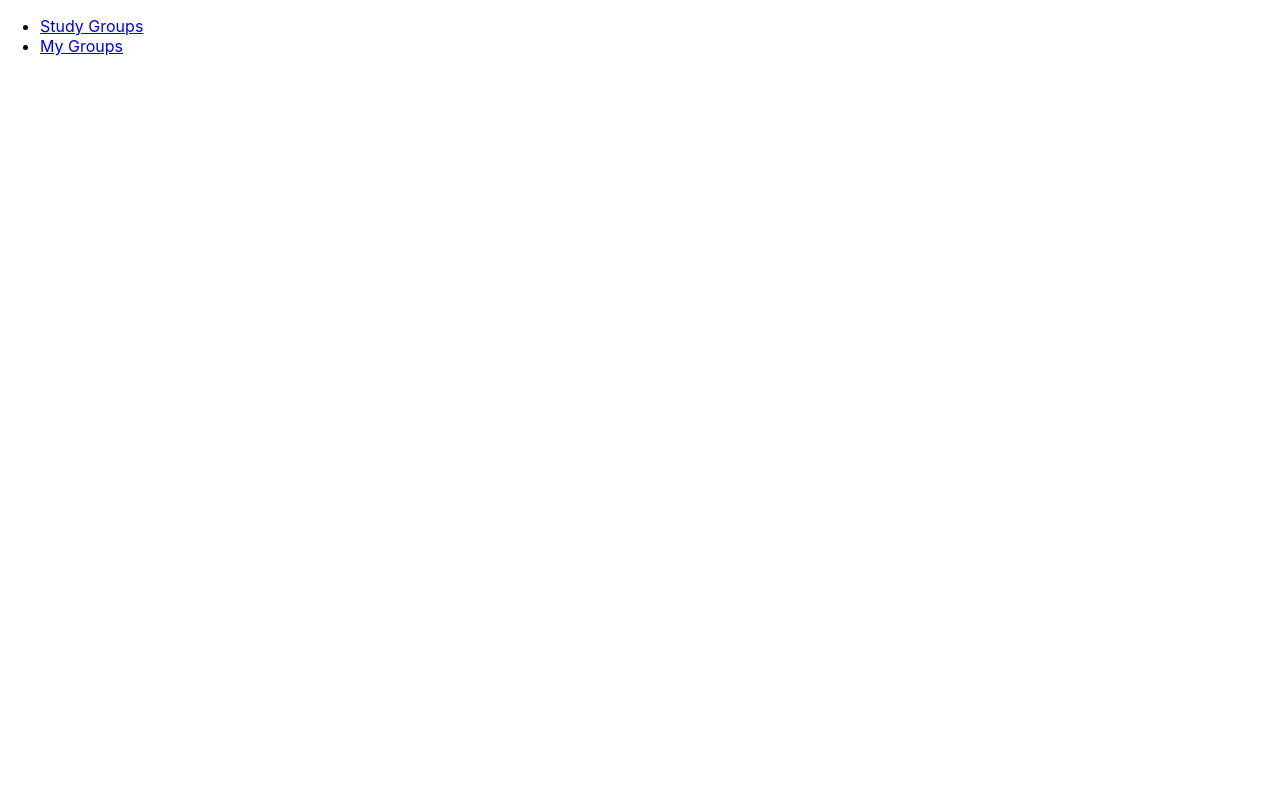
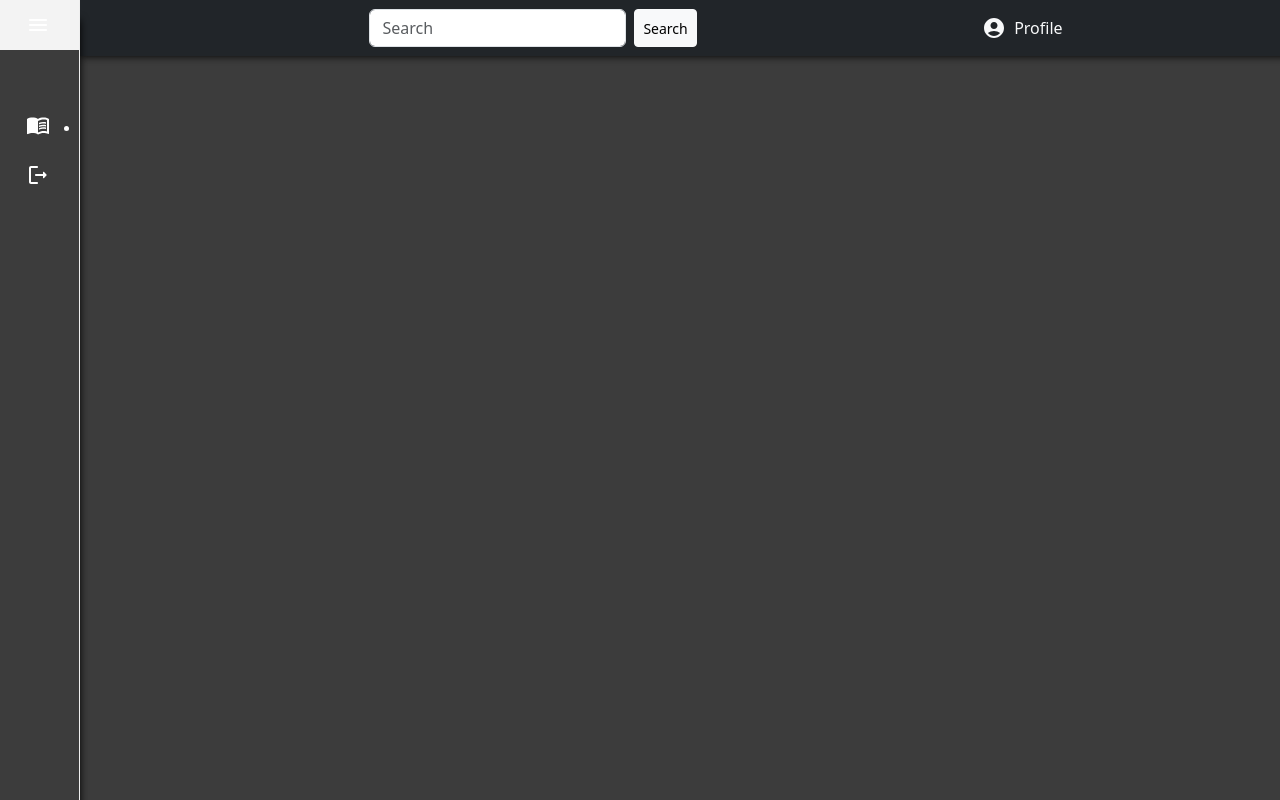
Before and after one commit to Aptheparker/comity, a React (Create React App) app in the folder frontend/: page /main in a window 1280 px wide. Built offline with nearby package versions, Linux system fonts and the light colour scheme.

Commit message:
main page design && need to change all (design)

```diff
--- a/frontend/src/components/Layout/MainHeader.js
+++ b/frontend/src/components/Layout/MainHeader.js
@@ -1,5 +1,56 @@
+import Button from "react-bootstrap/Button";
+import Container from "react-bootstrap/Container";
+import Form from "react-bootstrap/Form";
+import Nav from "react-bootstrap/Nav";
+import Navbar from "react-bootstrap/Navbar";
+
+import AccountCircleIcon from "@mui/icons-material/AccountCircle";
+
+import classes from './MainHeader.module.css';
+
 const MainHeader = () => {
-  return <></>;
+  return (
+    <Navbar
+      expand="lg"
+      className="bg-dark"
+      style={{
+        position: "fixed",
+        width: "100%",
+        left: "80px",
+        filter: "drop-shadow(0px 0px 4px #000)",
+      }}
+    >
+      <Container fluid>
+        <Navbar.Toggle aria-controls="navbarScroll" className="bg-light" />
+        <Navbar.Collapse id="navbarScroll" style={{ justifyContent: "space-evenly" }}>
+          <Form className="d-flex">
+            <Form.Control
+              type="search"
+              placeholder="Search"
+              className={`me-2 ${classes.searchBar}`}
+              aria-label="Search"
+            />
+            <Button className="btn btn-light" size="sm">
+              Search
+            </Button>
+          </Form>
+          <Nav
+            className="ml-auto"
+            style={{ maxHeight: "100px" }}
+            navbarScroll
+          >
+            <Nav.Link
+              href="#action1"
+              className="text-light d-flex align-items-center"
+            >
+              <AccountCircleIcon style={{ marginRight: "8px" }} />
+              Profile
+            </Nav.Link>
+          </Nav>
+        </Navbar.Collapse>
+      </Container>
+    </Navbar>
+  );
 };
 
 export default MainHeader;
--- a/frontend/src/components/Layout/MainHeader.module.css
+++ b/frontend/src/components/Layout/MainHeader.module.css
@@ -0,0 +1,6 @@
+/* MainHeader.module.css */
+@media (max-width: 768px) {
+  .searchBar {
+    width: 200px; /* Set the desired height for the search bar on mobile devices */
+  }
+}
--- a/frontend/src/components/Layout/MainNavigationBar.js
+++ b/frontend/src/components/Layout/MainNavigationBar.js
@@ -1,15 +1,60 @@
+import { Sidebar, Menu, MenuItem, SubMenu } from "react-pro-sidebar";
+import { useState } from "react";
+
+// mui icons
+import MenuRoundedIcon from "@mui/icons-material/MenuRounded";
+import MenuBookIcon from "@mui/icons-material/MenuBook";
+import LibraryBooksIcon from "@mui/icons-material/LibraryBooks";
+import FolderSpecialIcon from "@mui/icons-material/FolderSpecial";
+import LogoutRoundedIcon from "@mui/icons-material/LogoutRounded";
+
 const MainNavigationBar = () => {
+  const [isSidebarOpen, setSidebarOpen] = useState(false);
+
+  const toggleSidebar = () => {
+    setSidebarOpen(!isSidebarOpen);
+  };
+
   return (
-    <nav className="main-navigation">
-      <ul>
-        <li>
-          <a href="/">Study Groups</a>
-        </li>
-        <li>
-          <a href="/">My Groups</a>
-        </li>
-      </ul>
-    </nav>
+    <Sidebar
+      className="app"
+      collapsed={!isSidebarOpen}
+      backgroundColor="rgb(60, 60, 60)"
+      style={{
+        color: "white",
+        filter: "drop-shadow(0px 20px 4px #000)",
+        position: "fixed",
+        zIndex: "1",
+        height: "100vh",
+      }}
+    >
+      <Menu>
+        <MenuItem
+          className="menu1"
+          icon={<MenuRoundedIcon />}
+          onClick={toggleSidebar}
+          style={{ marginBottom: "50px" }}
+        >
+          <h2> Comity</h2>
+        </MenuItem>
+        <SubMenu label="Study Groups" icon={<MenuBookIcon />}>
+          <MenuItem
+            icon={<LibraryBooksIcon />}
+            style={{ backgroundColor: "#3C3C3C" }}
+          >
+            {" "}
+            All Groups{" "}
+          </MenuItem>
+          <MenuItem
+            icon={<FolderSpecialIcon />}
+            style={{ backgroundColor: "#3C3C3C" }}
+          >
+            My Groups
+          </MenuItem>
+        </SubMenu>
+        <MenuItem icon={<LogoutRoundedIcon />}> Logout </MenuItem>
+      </Menu>
+    </Sidebar>
   );
 };
 
--- a/frontend/src/index.js
+++ b/frontend/src/index.js
@@ -5,6 +5,10 @@ import App from "./App";
 import reportWebVitals from "./reportWebVitals";
 import { GoogleOAuthProvider } from "@react-oauth/google";
 import { BrowserRouter } from "react-router-dom";
+
+import 'bootstrap/dist/css/bootstrap.min.css';
+
+
 
 const root = ReactDOM.createRoot(document.getElementById("root"));
 const clientId =
--- a/frontend/src/pages/MainPage.js
+++ b/frontend/src/pages/MainPage.js
@@ -1,17 +1,18 @@
 // imports
+
 
 // components
 import MainHeader from "../components/Layout/MainHeader";
 import MainNavigationBar from "../components/Layout/MainNavigationBar";
 
 // css
-import "./MainPage.css";
+import classes from "./MainPage.module.css";
 
 const MainPage = () => {
   return (
-      <div className="main-page">
-        <MainNavigationBar></MainNavigationBar>
-        <MainHeader></MainHeader>
+      <div className={classes['main-page']}>
+        <MainNavigationBar/>
+        <MainHeader/>
       </div>
   );
 }
--- /dev/null
+++ b/frontend/src/pages/MainPage.module.css
@@ -0,0 +1,5 @@
+.main-page{
+  width: 100vw;
+  height: 100vh;
+  background-color: #3C3C3C;
+}
```
Also changed, not shown: frontend/package.json (+11 -1 lines), frontend/src/pages/LoginPage.js (+6 -6 lines), frontend/src/components/Login/GoogleLoginButton.js (indentation only), frontend/src/pages/MainPage.css (deleted), 6 other files (tests, documents, lock files or other folders).
